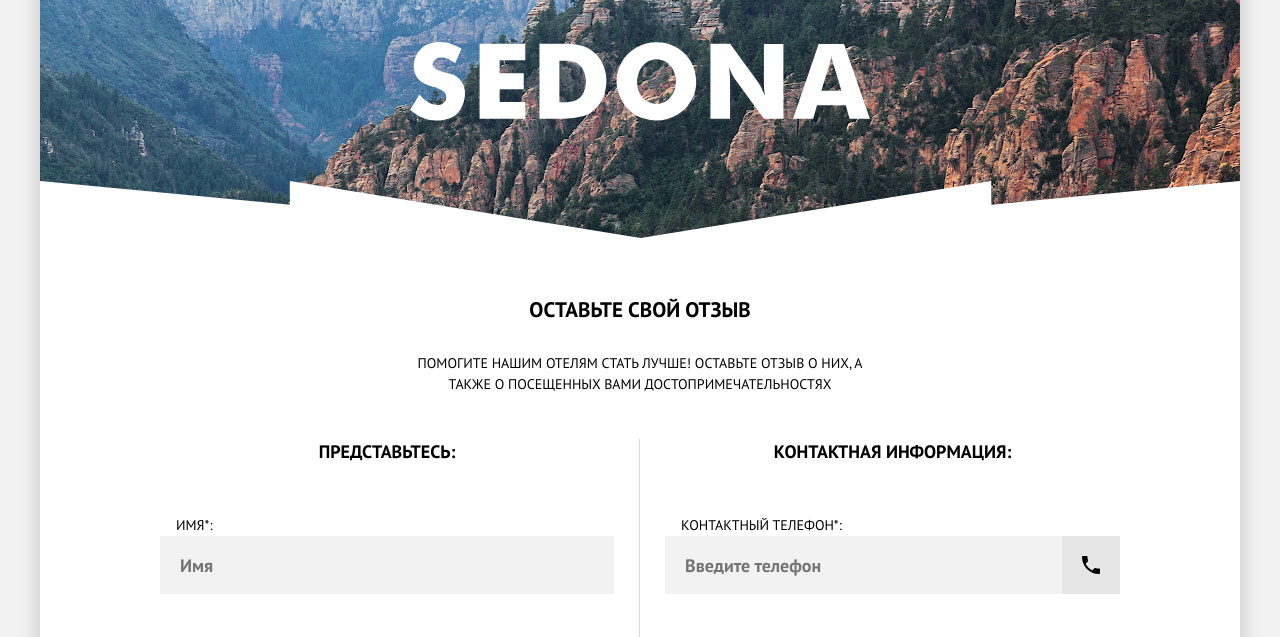
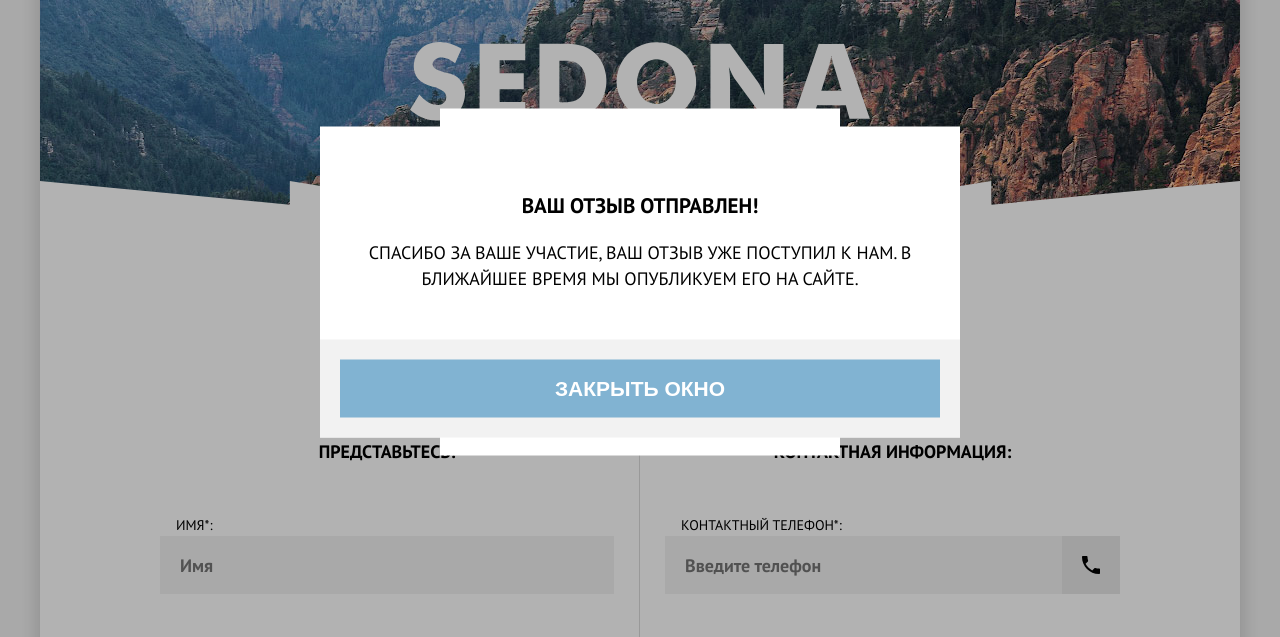
Before and after one commit to lexlexlex123/1217869-sedona-28, a plain HTML site: page source/form.html in a window 1280 px wide. Shown: the part 118-755 px from the top of the page. Drawn offline with nearby package versions, Linux system fonts and the light colour scheme; files that its build step writes are made by us from their sources.

Commit message:
модальные окна

```diff
--- a/source/form.html
+++ b/source/form.html
@@ -247,5 +247,24 @@
       </div>
     </footer>
 
+    <section class="page__modal">
+      <div class="page__failure">
+        <div class="page__failure--content">
+          <h3>Что-то пошло не так!</h3>
+          <p>Проверьте поля, выделенные красным, скорее всего вы забыли их заполнить</p>
+        </div>
+        <button class="form__button form__button--ok" type="button">ОК</button>
+      </div>
+
+      <div class="page__success">
+        <div class="page__success--content">
+          <h3>Ваш отзыв отправлен!</h3>
+          <p>Спасибо за ваше участие, ваш отзыв уже поступил к нам. В ближайшее время мы опубликуем его на сайте.</p>
+        </div>
+        <div class="page__success--button">
+        <button class="form__button form__button--close" type="button">Закрыть окно</button>
+        </div>
+      </div>
+    </section>
   </body>
 </html>
--- a/source/sass/blocks/form.scss
+++ b/source/sass/blocks/form.scss
@@ -485,3 +485,11 @@
     justify-self: end;
   }
 }
+
+.form__button--close {
+  width: 100%;
+}
+
+.form__button--ok {
+  width: 180px;
+}
--- a/source/sass/blocks/page.scss
+++ b/source/sass/blocks/page.scss
@@ -49,3 +49,92 @@
   line-height: 26px;
   text-transform: uppercase;
 }
+
+.page__modal {
+  display: block;
+  position: fixed;
+  left: 0;
+  top: 0;
+  right: 0;
+  bottom: 0;
+  background-color: rgba(0, 0, 0, 0.3);
+  z-index: 1;
+}
+
+.page__failure {
+  background-color: #ffffff;
+  width: 100%;
+  min-height: 347px;
+  display: flex;
+  flex-direction: column;
+  align-items: center;
+  text-align: center;
+  position: absolute;
+  top: 50%;
+  left: 50%;
+  transform: translate(-50%, -50%);
+  z-index: 2;
+
+  @media (min-width: $tablet-width) {
+    width: 400px;
+  }
+}
+
+.page__failure--content h3 {
+  font-weight: 700;
+  font-size: 21px;
+  line-height: 26px;
+  text-transform: uppercase;
+}
+
+.page__failure--content p {
+  font-size: 18px;
+  line-height: 26px;
+  text-transform: uppercase;
+}
+
+.page__failure--content {
+  padding: 45px 42px 28px;
+}
+
+.page__success {
+  background-color: #ffffff;
+  width: 100%;
+  min-height: 300px;
+  display: flex;
+  flex-direction: column;
+  justify-content: center;
+  text-align: center;
+  position: absolute;
+  top: 50%;
+  left: 50%;
+  transform: translate(-50%, -50%);
+  z-index: 2;
+
+  @media (min-width: $tablet-width) {
+    width: 640px;
+  }
+}
+
+.page__success--content {
+  padding: 45px 42px 30px;
+}
+
+.page__success--content h3 {
+  font-weight: 700;
+  font-size: 21px;
+  line-height: 26px;
+  text-transform: uppercase;
+}
+
+.page__success--content p {
+  font-size: 18px;
+  line-height: 26px;
+  text-transform: uppercase;
+}
+
+.page__success--button {
+  background-color: #f2f2f2;
+  display: flex;
+  padding: 20px;
+}
```
Also changed, not shown: source/catalog.html (+0 -1 lines).
